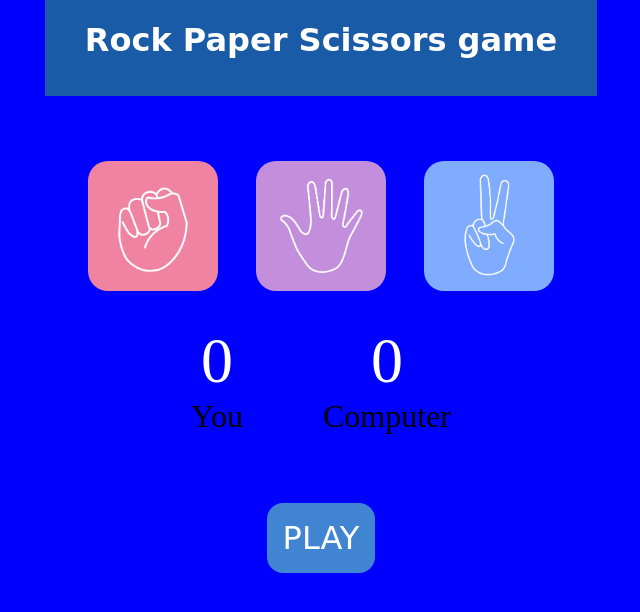
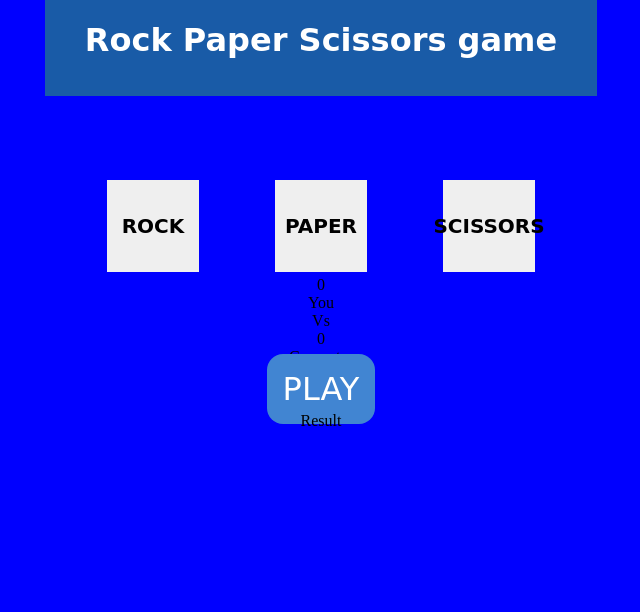
Before and after one commit to ayushkumaroj/RPS-Game, a plain HTML site: page index.html in a window 1280 px wide. Shown: the whole page, without its empty margins (319-959 px from the left). Drawn offline with Linux system fonts and the light colour scheme.

Commit message:
Update index.html

```diff
--- a/index.html
+++ b/index.html
@@ -10,33 +10,36 @@
   <body>
     <h1>Rock Paper Scissors game</h1>
     <div class="choices">
-      <div class="choice" id="rock">
-        <img src="./image/rock.jpg" />
-      </div>
-      <div class="choice" id="paper">
-        <img src="./image/paper.jpg" />
-      </div>
-      <div class="choice" id="scissors">
-        <img src="./image/scissors.jpg" />
-      </div>
+      <button class="choice" id="rock">
+        <h2>ROCK</h2>
+      </button>
+      <button class="choice" id="paper">
+        <h2>PAPER</h2>
+      </button>
+      <button class="choice" id="scissors">
+        <h2>SCISSORS</h2>
+      </button>
     </div>
 
-    <div class="score-board">
+    <div class="scoreBoard">
       <div class="score">
-        <p id="user-score">0</p>
+        <p id="userScore">0</p>
         <p id="name">You</p>
       </div>
+      Vs
       <div class="score">
-        <p id="comp-score">0</p>
+        <p id="score">0</p>
         <p>Computer</p>
       </div>
     </div>
 
-    <div class="msg-container">
-        <button onclick="play()">
-
-            <p id="msg">PLAY</p>
-        </button>
+    <div class="msgCotainer">
+      <button onclick="play()">
+        <p id="msg">PLAY</p>
+      </button>
+    </div>
+    <div class="smsc">
+      <p id="sms">Result</p>
     </div>
     <script src="./script.js"></script>
   </body>
```
